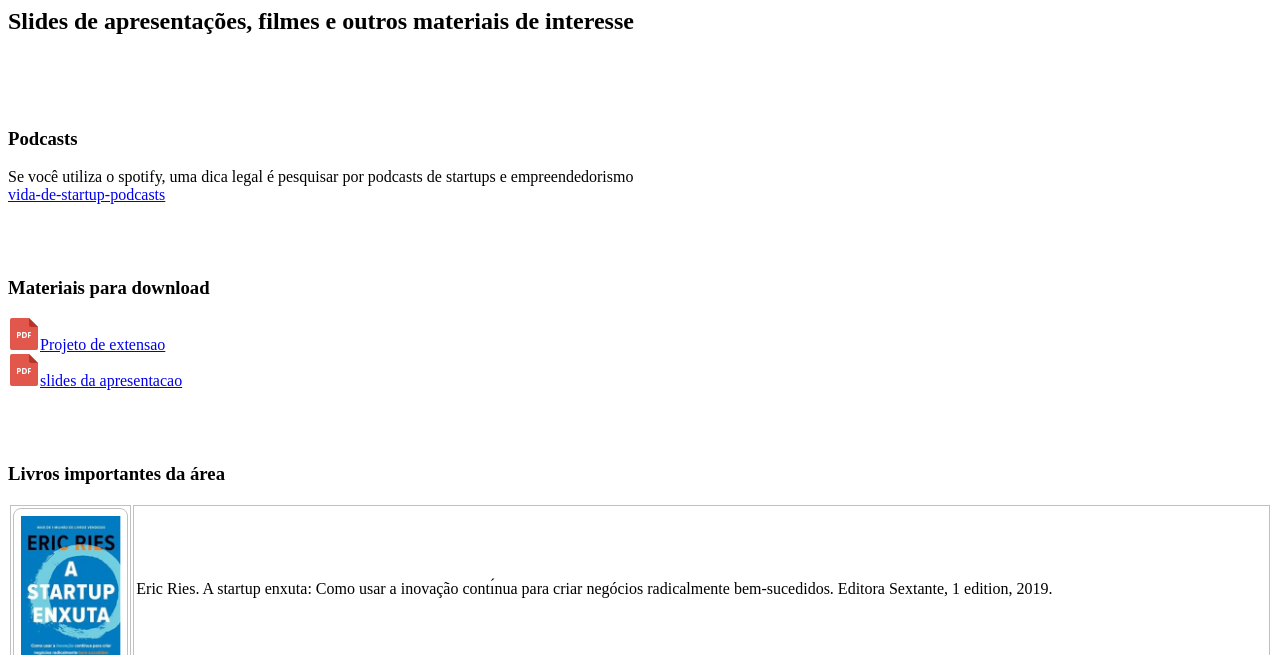
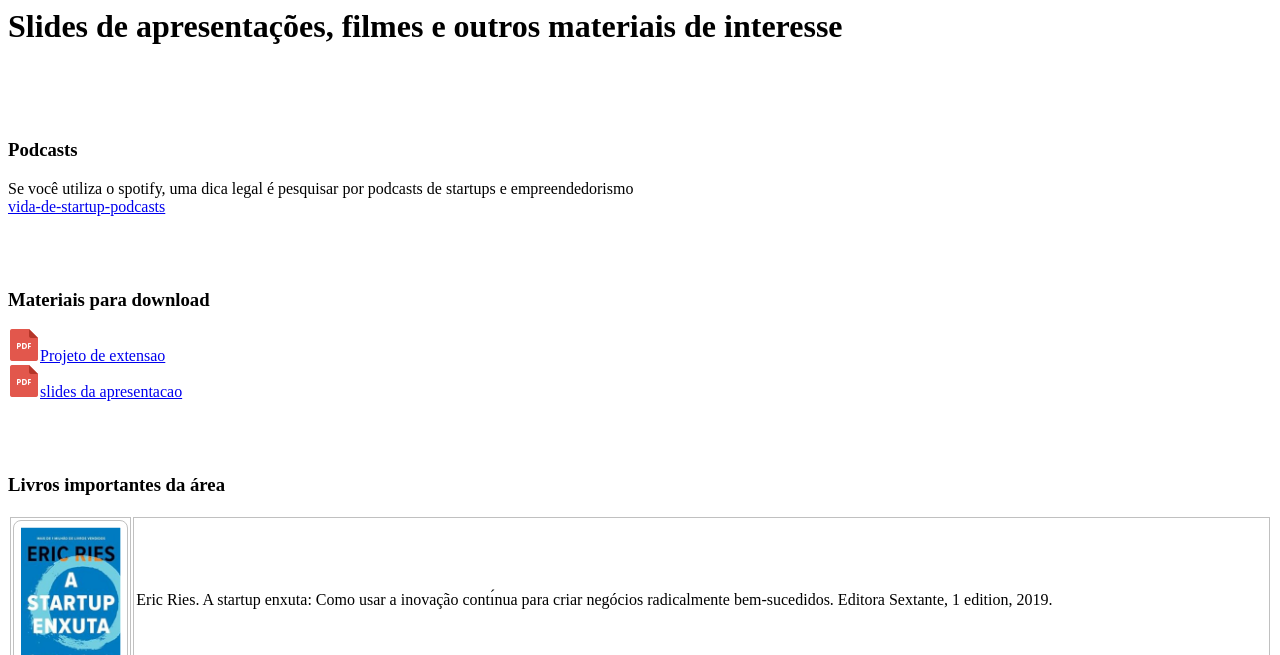
Before and after one commit to dr-fabiorocha/cafecomstartups, a plain HTML site: page materiais/index.html in a window 1280 px wide. Shown: the top 655 px of the page. Drawn offline with Linux system fonts and the light colour scheme; files whose address does not match are found by name.

Commit message:
materiais

```diff
--- a/materiais/index.html
+++ b/materiais/index.html
@@ -34,7 +34,7 @@ padding: 2px;
 
 </style>
 
-<h2>Slides de apresentações, filmes e outros materiais de interesse</h2>
+<h1>Slides de apresentações, filmes e outros materiais de interesse</h1>
 
 <br>
 <br>
```
